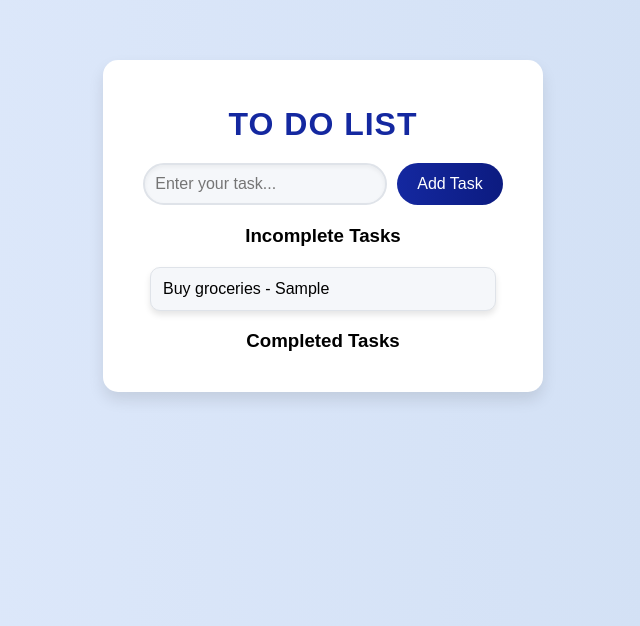
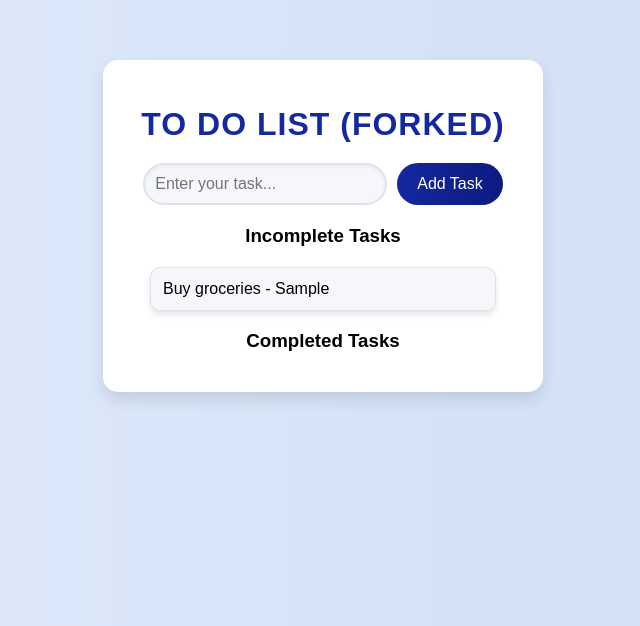
Before and after one commit to AntoJebikshan/To-Do-List-Javascript, a plain HTML site: page index.html in a window 1280 px wide. Shown: the part 174-800 px from the top of the page, without its empty margins (317-957 px from the left). Drawn offline with Linux system fonts and the light colour scheme.

Commit message:
Update index.html

```diff
--- a/index.html
+++ b/index.html
@@ -8,7 +8,7 @@
 </head>
 <body>
     <div class="todo-container">
-        <h2>To Do List</h2>
+        <h2>To Do List (forked)</h2>
         <div class="input-container">
             <input type="text" id="addTask" placeholder="Enter your task...">
             <button id="submit" onclick="addToList()">Add Task</button>
```
